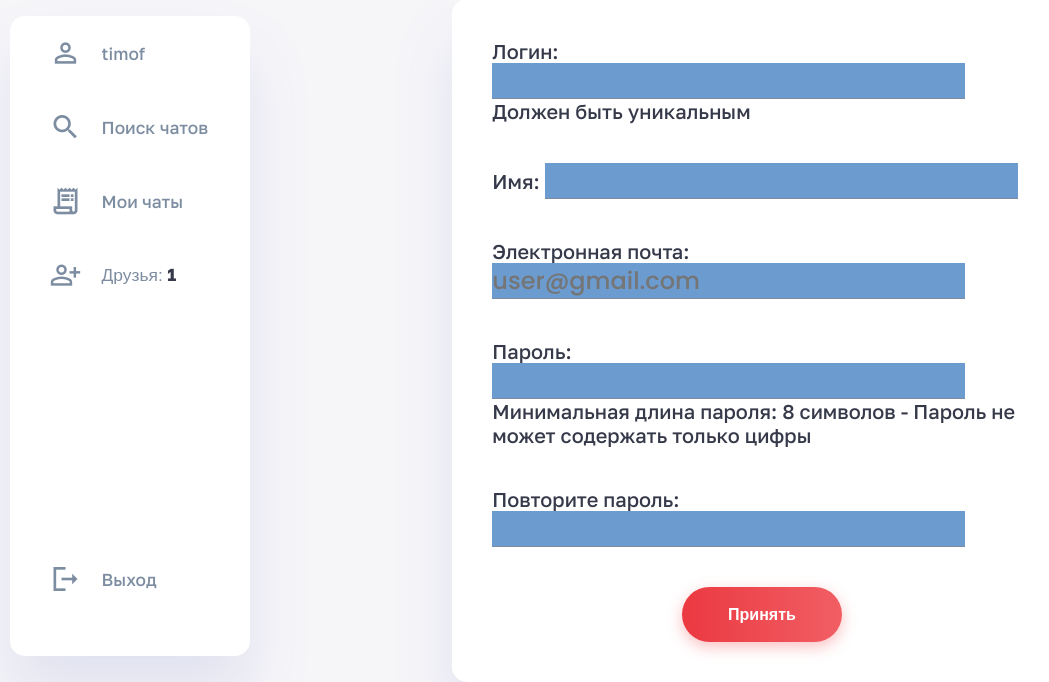
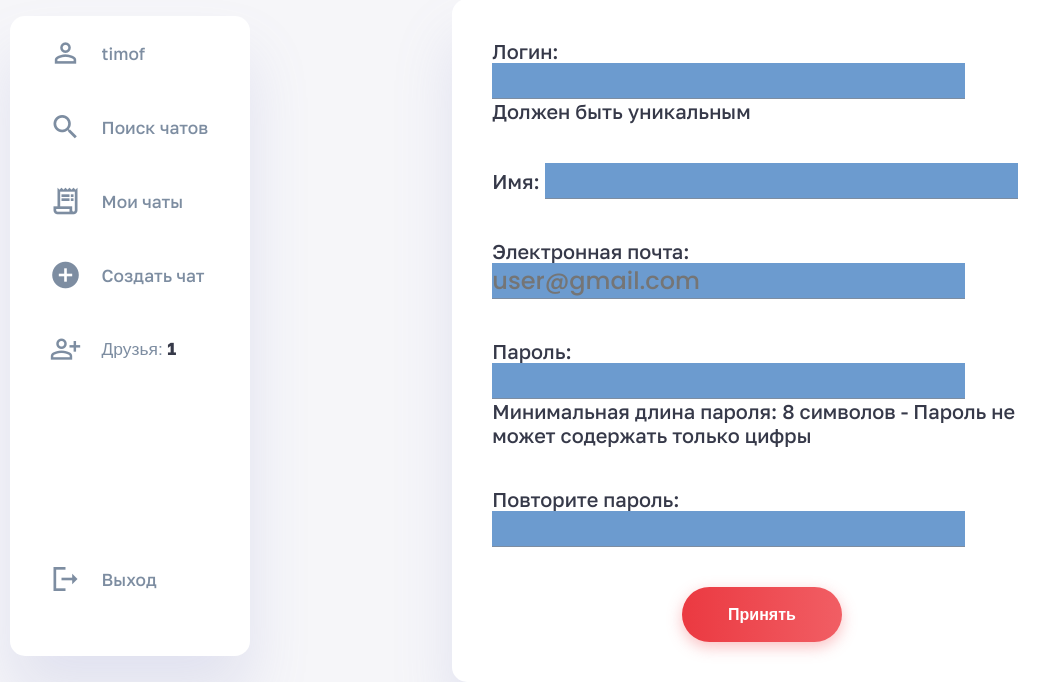
Before and after one commit to Aplles/chatic, a Django app: template main/templates/main/register.html in a window 1280 px wide. Shown: the part 130-812 px from the top of the page, without its empty margins (16-1065 px from the left). Run offline with Django 4.2, Linux system fonts and the light colour scheme; the template is opened without the code that fills it: values that come from a table or form of the project are taken from there, others are empty; a user stored in the database is signed in; data comes from the database, SQL or seed files in the repository; parts of the project's set-up code (start-up, migrations or seed data) failed here and were passed over; some libraries are stand-ins or nearby versions.

Commit message:
Update layout.html

```diff
--- a/main/templates/main/layout.html
+++ b/main/templates/main/layout.html
@@ -86,6 +86,15 @@
             </a>
 
             {% if request.user.is_authenticated %}
+            <a href="{% url 'create_chat' %}">
+                    <span class="material-icons-sharp">
+                        add_circle
+                    </span>
+                <h3>Создать чат</h3>
+            </a>
+            {% endif %}
+
+            {% if request.user.is_authenticated %}
             <a style="cursor: pointer;">
                 <span class="material-symbols-outlined friends button-icon-friends">person_add</span>
                 <h3>
```
